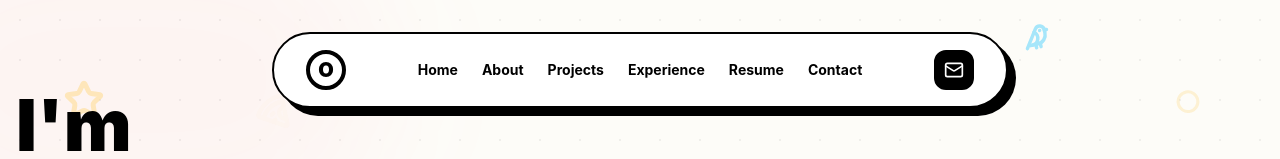
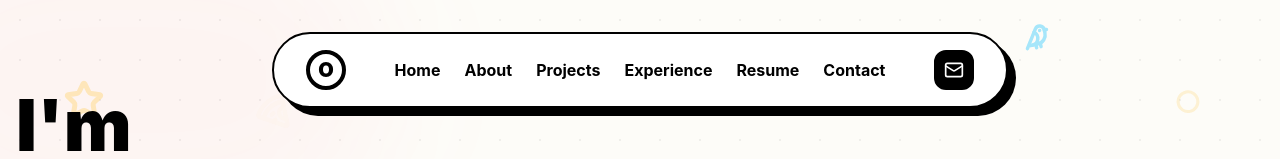
Before and after one commit to bbx99/my-portfolio, a React (Vite) app: page / in a window 1280 px wide. Shown: the top 159 px of the page. Built offline with nearby package versions, Linux system fonts and the light colour scheme.

Commit message:
feat: Increase navbar font size

```diff
--- a/src/App.tsx
+++ b/src/App.tsx
@@ -106,7 +106,7 @@ const Navbar = () => {
             <a
               key={item.name}
               href={item.href}
-              className="font-bold text-sm hover:text-brand-pink transition-colors"
+              className="font-bold text-base hover:text-brand-pink transition-colors"
             >
               {item.name}
             </a>
```
